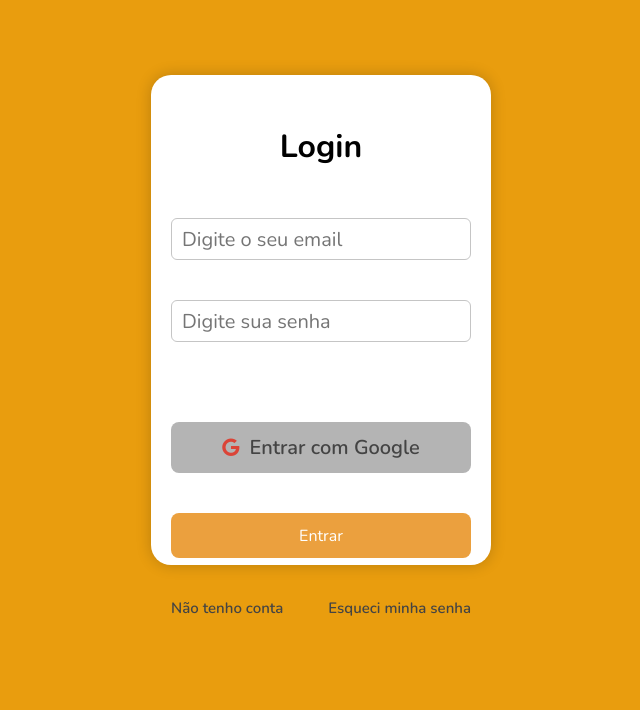
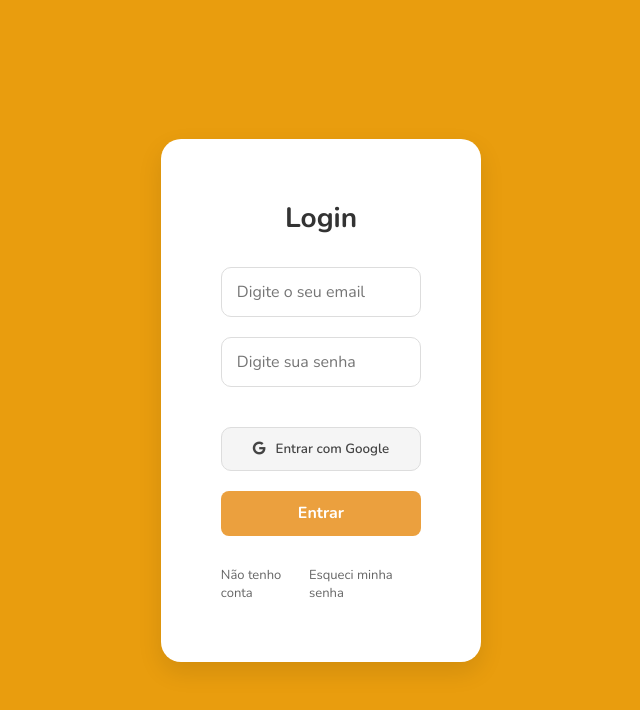
Before and after one commit to Gmeirelis/PROJETO-CLICK-FOOD, a website with bundled scripts: page pages/login.html in a window 1280 px wide. Shown: the whole page, without its empty margins (319-959 px from the left). Built offline with nearby package versions, Linux system fonts and the light colour scheme.

Commit message:
Update login.css

```diff
--- a/assets/css/pages/login.css
+++ b/assets/css/pages/login.css
@@ -1,154 +1,116 @@
 * {
     margin: 0;
     padding: 0;
-
+    box-sizing: border-box; /* Essencial para o padding não aumentar o tamanho da caixa */
     font-family: 'Nunito', sans-serif;
 }
-body{
+
+body {
     background-color: #e99d0e;
-}
-.formularios {
-
+    min-height: 100vh;
     display: flex;
     align-items: center;
     justify-content: center;
-    min-height: 90vh;
+}
+
+.formularios {
+    display: flex;
+    align-items: center;
+    justify-content: center;
+    width: 100%;
 }
 
 .login {
     background-color: #fff;
     width: 90%;
-    max-width: 300px;
-    padding: 30px 35px;
+    max-width: 400px; /* Aumentei um pouco para ficar mais elegante */
+    padding: 40px;
     border-radius: 20px;
-    box-shadow: 0 0 15px rgba(0,0,0,0.2);
+    box-shadow: 0 10px 25px rgba(0,0,0,0.1);
 }
-.error{
-    color: #db4437;
-    font-size: 10px;
 
-}
 .entrar {
     display: flex;
     flex-direction: column;
-    gap: 25px;
+    gap: 20px;
 }
 
 .entrar h1 {
     text-align: center;
-    font-size: 32px;
+    font-size: 28px;
+    color: #333;
     margin-bottom: 10px;
 }
 
 .entrar input {
-    height: 40px;
-    border: 1px solid #c5c5c5;
+    height: 50px;
+    border: 1px solid #ddd;
     border-radius: 10px;
-    padding-left: 10px;
-    font-size: 14px;
+    padding: 0 15px;
+    font-size: 16px;
+    transition: 0.3s;
 }
 
-
-
-.cadastro {
-    display: flex;
-    justify-content: space-between;
-    font-size: 11px;
+input:focus {
+    outline: none;
+    border-color: #e99d0e;
+    box-shadow: 0 0 0 2px rgba(233, 157, 14, 0.2);
 }
 
-.cadastro a {
-    text-decoration: none;
-    color: #444;
-    font-weight: 600;
+/* Estilização do Botão Principal */
+#btnEntrar {
+    background-color: #e99d0e;
+    color: white;
+    border: none;
+    height: 50px;
+    border-radius: 10px;
+    font-size: 18px;
+    font-weight: 700;
+    cursor: pointer;
+    transition: 0.3s;
 }
 
-.cadastro a:hover {
-    color: #e38700;
+#btnEntrar:hover {
+    background-color: #d68c0c;
 }
 
-/* BOTÃO GOOGLE */
 .google-login {
     display: flex;
     justify-content: center;
     align-items: center;
     gap: 10px;
-
-    background-color: #eeeeee;
+    background-color: #f5f5f5;
     color: #444;
-    border: none;
+    border: 1px solid #ddd;
     padding: 12px;
-    border-radius: 8px;
-
-    font-size: 14px;
+    border-radius: 10px;
     font-weight: 600;
     cursor: pointer;
-
-    transition: 0.3s;
 }
 
-.google-login i {
-    font-size: 18px;
-    color: #db4437;
-}
-
-.google-login:hover {
-    background-color: #d6d6d6;
-}
-
-@media (min-width: 1024px) {
-
-.formularios {
-    min-height: 80vh;
-    flex:1;
-  }
-
-  .login {
-    background-color: #fff;
-    width: 70%;
-    max-width: 300px;
-    height:400px;
-    border-radius: 20px;
-    box-shadow: 0 0 15px rgba(0,0,0,0.2);
-    padding: 50px 20px 40px;
-    gap: 30px;
-
-  }
-
-  .entrar{
-    gap: 40px;
-
-  }
-  .google-login {
-    background-color: #b4b4b4;
-    font-size: 20px;
+.cadastro {
+    display: flex;
+    justify-content: space-between;
+    margin-top: 10px;
 }
 
 .cadastro a {
     text-decoration: none;
-    color: #444;
-    font-size: 15px;
-    font-weight: 600;
+    color: #666;
+    font-size: 13px;
+    transition: 0.3s;
 }
 
-.entrar input {
-    height: 40px;
-    border: 1px solid #c5c5c5;
-    border-radius: 6px;
-    padding-left: 10px;
-    font-size: 20px;
+.cadastro a:hover {
+    color: #e99d0e;
 }
 
-
-.error{
-    color: #db4437;
-    font-size: 18px;
-    position: relative;
-    bottom: 50px;
-
+/* Responsividade para Desktop */
+@media (min-width: 1024px) {
+    .login {
+        max-width: 450px;
+        padding: 60px; /* Mais respiro em telas grandes */
     }
 
- input:focus {
-  outline: none; /* remove borda padrão do navegador */
-  border: 2px solid orange;
+    /* Removi o height: 400px fixo daqui para evitar o erro da imagem */
 }
-}
```
Lines whose indentation alone changed are shown as unchanged.
